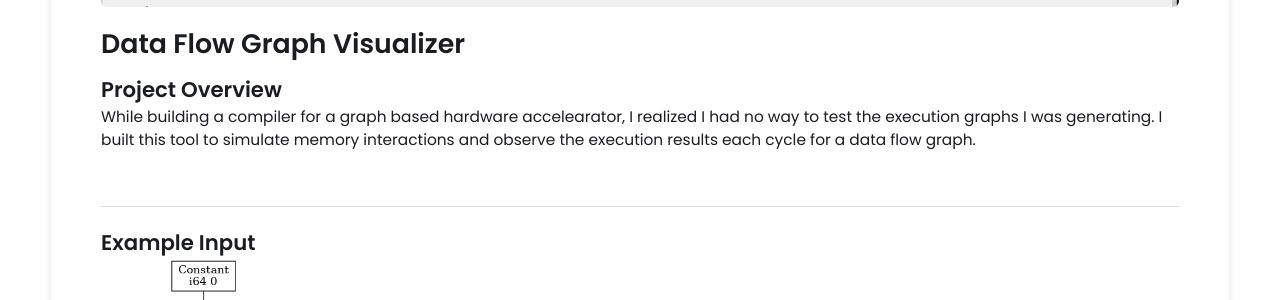
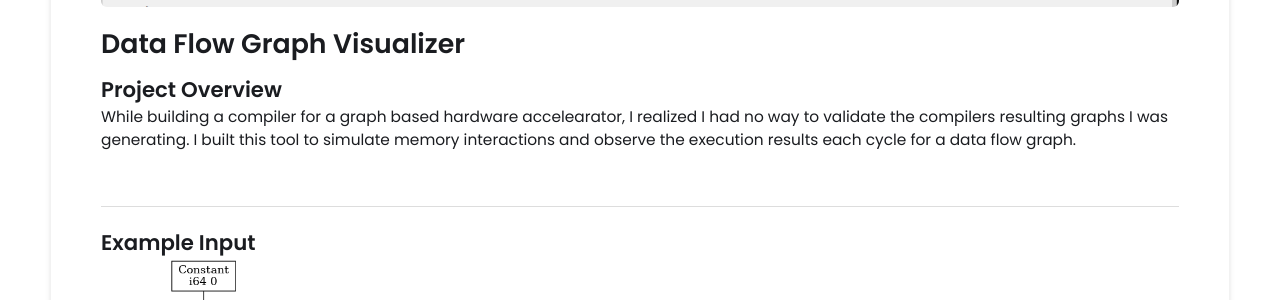
Before and after one commit to jovankoledin/jovankoledin.github.io, a Jekyll site: the page built from _projects/e_dfg_visualizer/index.md, in a window 1280 px wide. Shown: the part 483-783 px from the top of the page. Built offline with Jekyll 4.4.1, drawn with Linux system fonts in a browser that asks for light colours.

Commit message:
Update index.md

```diff
--- a/_projects/e_dfg_visualizer/index.md
+++ b/_projects/e_dfg_visualizer/index.md
@@ -1,7 +1,7 @@
 ---
 layout: post
 title: Data Flow Graph Visualizer
-description:  While building a compiler for a graph based hardware accelearator, I realized I had no way to test the execution graphs I was generating. I built this tool to simulate memory interactions and observe the execution results each cycle for a data flow graph.
+description:  While building a compiler for a graph based hardware accelearator, I realized I had no way to validate the compilers resulting graphs I was generating. I built this tool to simulate memory interactions and observe the execution results each cycle for a data flow graph.
 
 main-image: /example.png
 ---
```
